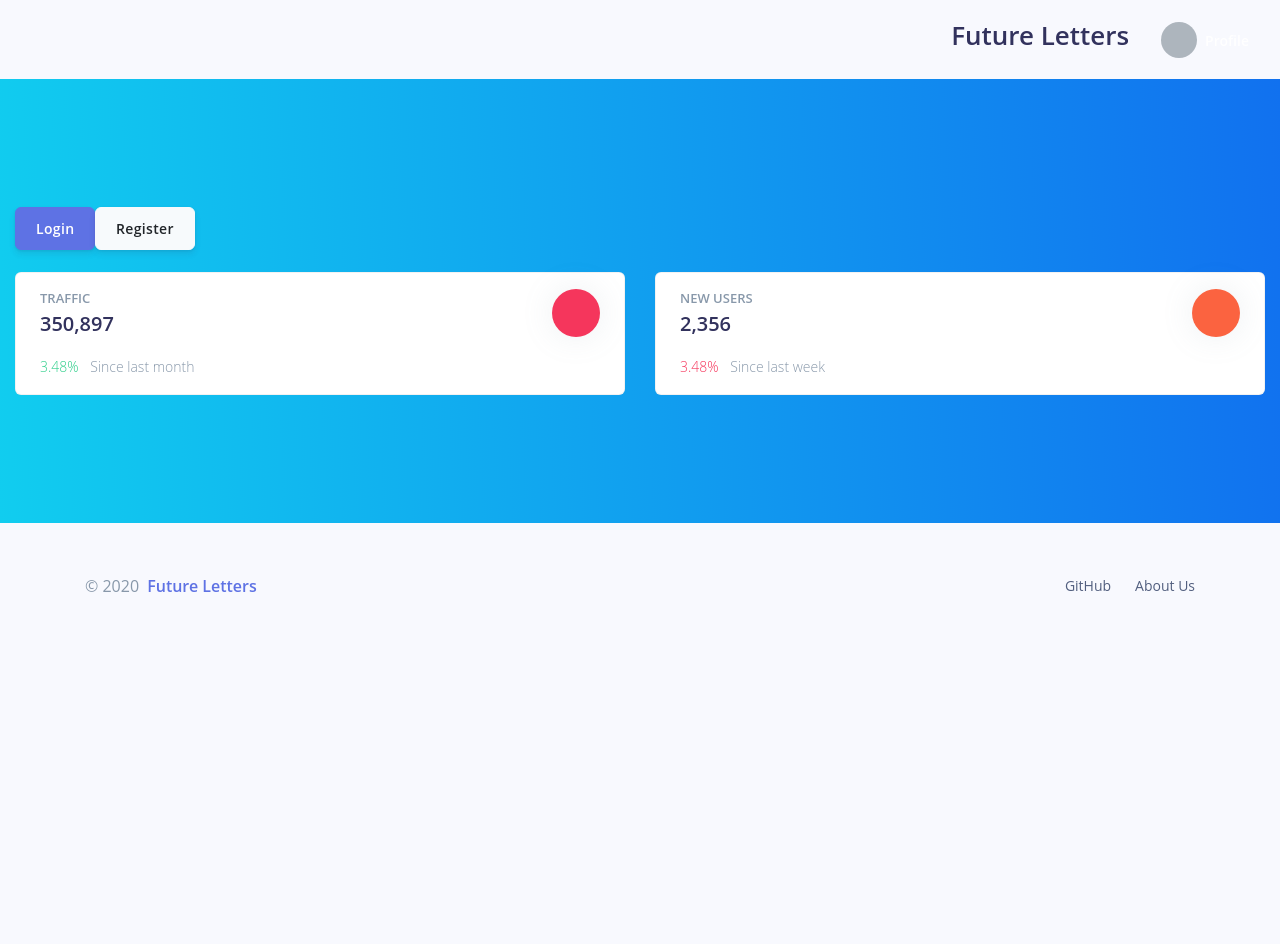
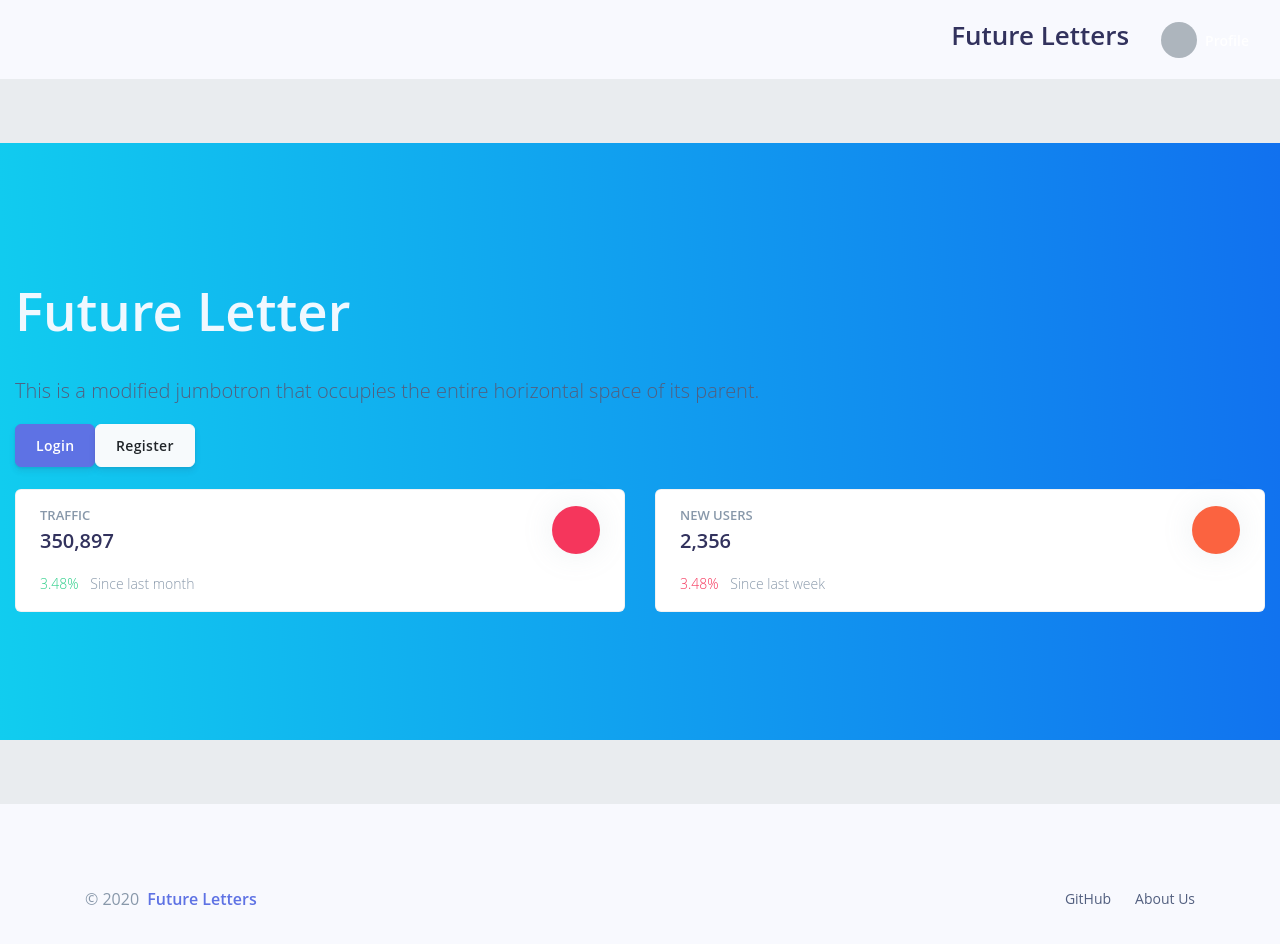
Before and after one commit to liu-caro/future-letters-frontend, a React (Create React App) app: page / in a window 1280 px wide. Shown: the top 944 px of the page. Before the commit the page ends 800 px from the top, so only its background shows below. Built offline with nearby package versions, Linux system fonts and the light colour scheme; no server answers.

Commit message:
landing css

```diff
--- a/src/components/landingpage.js
+++ b/src/components/landingpage.js
@@ -18,15 +18,18 @@
 import React from "react";
 
 // reactstrap components
-import {Card, CardBody, CardTitle, Container, Row, Col, Button} from "reactstrap";
+import {Card, CardBody, CardTitle, Container, Row, Col, Button, Jumbotron} from "reactstrap";
 import {Link} from "react-router-dom";
 
 class LandingPage extends React.Component {
     render() {
         return (
             <>
-                <div className="header bg-gradient-info pb-8 pt-5 pt-md-8">
-                    <Container fluid>
+             <Jumbotron fluid>
+                 <div className = "header bg-gradient-info pb-8 pt-5 pt-md-8">
+                 <Container fluid>
+                      <h1 className="display-1">Future Letter</h1>
+                      <p className="lead">This is a modified jumbotron that occupies the entire horizontal space of its parent.</p>
                         <div className="header-body">
                             {/* Card stats */}
                             <Row>
@@ -105,9 +108,12 @@ class LandingPage extends React.Component {
                                 </Col>
                             </Row>
                         </div>
-                    </Container>
+
+                </Container>
                 </div>
+                 </Jumbotron>
             </>
+
         );
     }
 }
```
Also changed, not shown: src/css/argon-dashboard-react.css.
